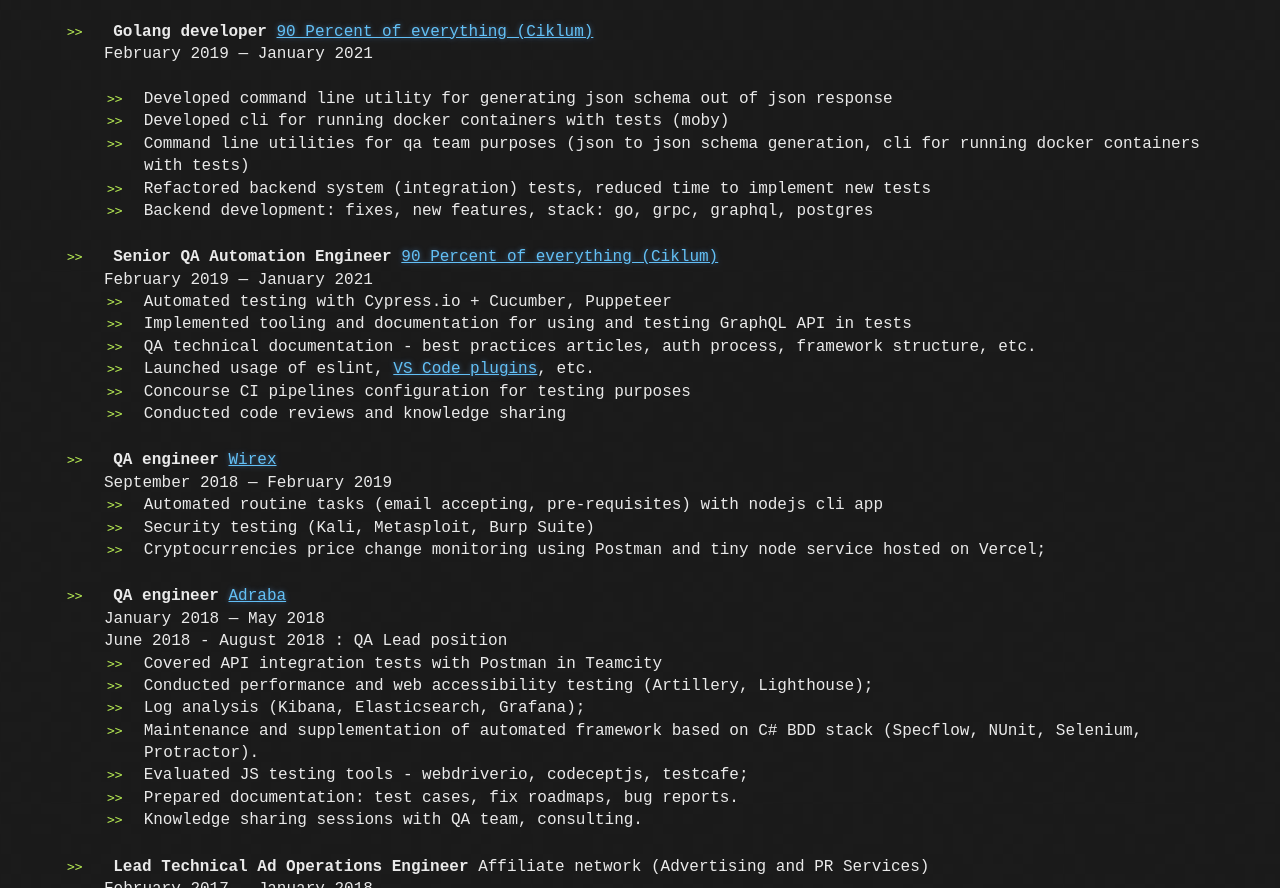
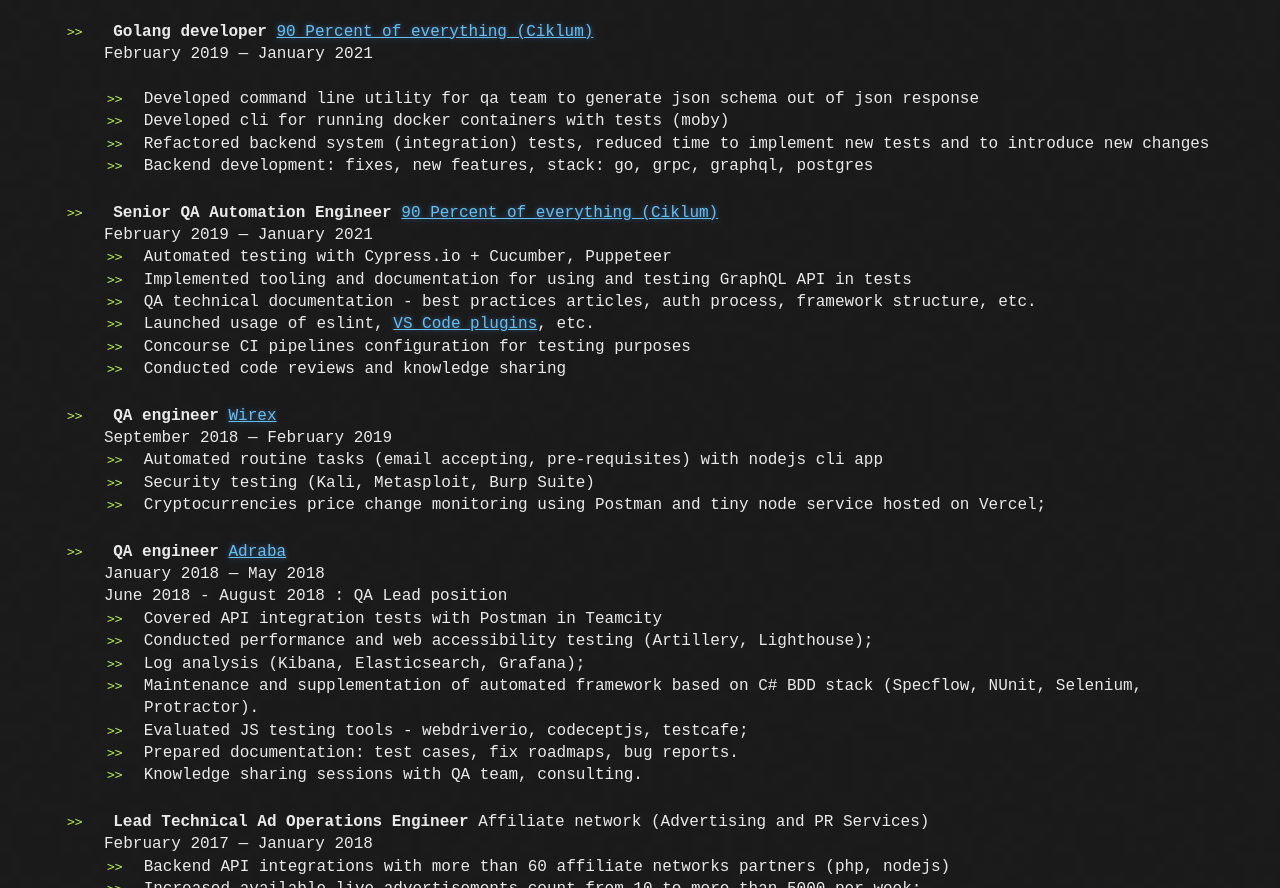
Before and after one commit to Shelex/cv, a plain HTML site: page go/index.html in a window 1280 px wide. Shown: the part 2389-3277 px from the top of the page. Drawn offline with Linux system fonts and the light colour scheme.

Commit message:
chore: remove duplicates

```diff
--- a/go/index.html
+++ b/go/index.html
@@ -140,10 +140,9 @@
                 February 2019 — January 2021<br>
                 <br>
                 <ul>
-                    <li>Developed command line utility for generating json schema out of json response</li>
+                    <li>Developed command line utility for qa team to generate json schema out of json response</li>
                     <li>Developed cli for running docker containers with tests (moby)</li>
-                    <li>Command line utilities for qa team purposes (json to json schema generation, cli for running docker containers with tests)</li>
-                    <li>Refactored backend system (integration) tests, reduced time to implement new tests</li>
+                    <li>Refactored backend system (integration) tests, reduced time to implement new tests and to introduce new changes</li>
                     <li>Backend development: fixes, new features, stack: go, grpc, graphql, postgres</li>
                 </ul>
               </li>
```
